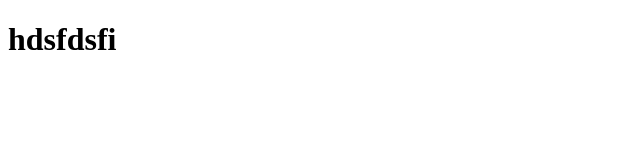
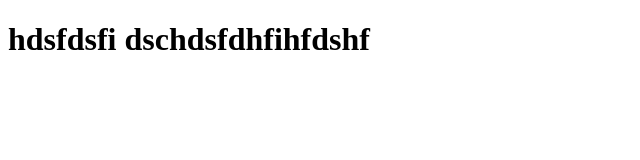
Before and after one commit to S-Ahsan/test, a plain HTML site: page index.html in a window 1280 px wide. Shown: the whole page, without its empty margins (0-640 px from the left). Drawn offline with Linux system fonts and the light colour scheme.

Commit message:
h1 body infrmation have beed changed

```diff
--- a/index.html
+++ b/index.html
@@ -7,6 +7,6 @@
     <title>Document</title>
   </head>
   <body>
-    <h1>hdsfdsfi</h1>
+    <h1>hdsfdsfi dschdsfdhfihfdshf</h1>
   </body>
 </html>
```
